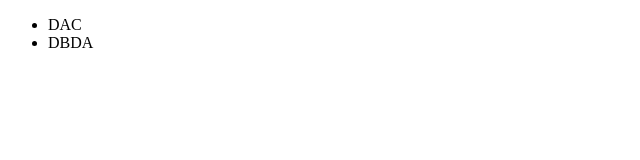
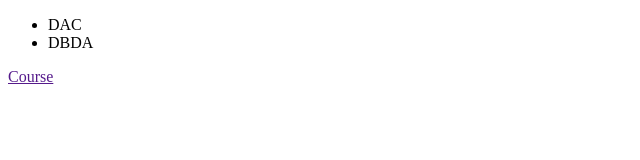
Before and after one commit to ameyd96/sunbeam-website, a plain HTML site: page courses.html in a window 1280 px wide. Shown: the full height of the page, 0-640 px from the left. Drawn offline with Linux system fonts and the light colour scheme.

Commit message:
courses added

```diff
--- a/courses.html
+++ b/courses.html
@@ -10,5 +10,8 @@
         <li>DAC</li>
         <li>DBDA</li>
     </ul>
+<a href="">Course</a>
+
+
 </body>
 </html>
```
